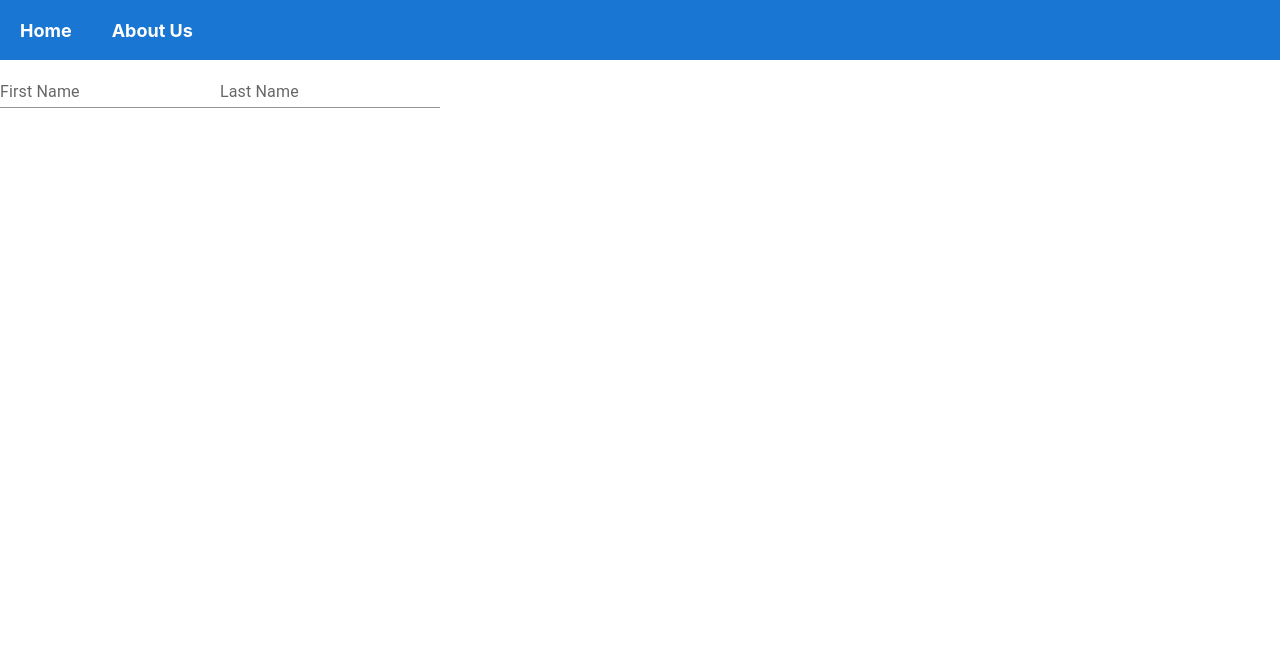
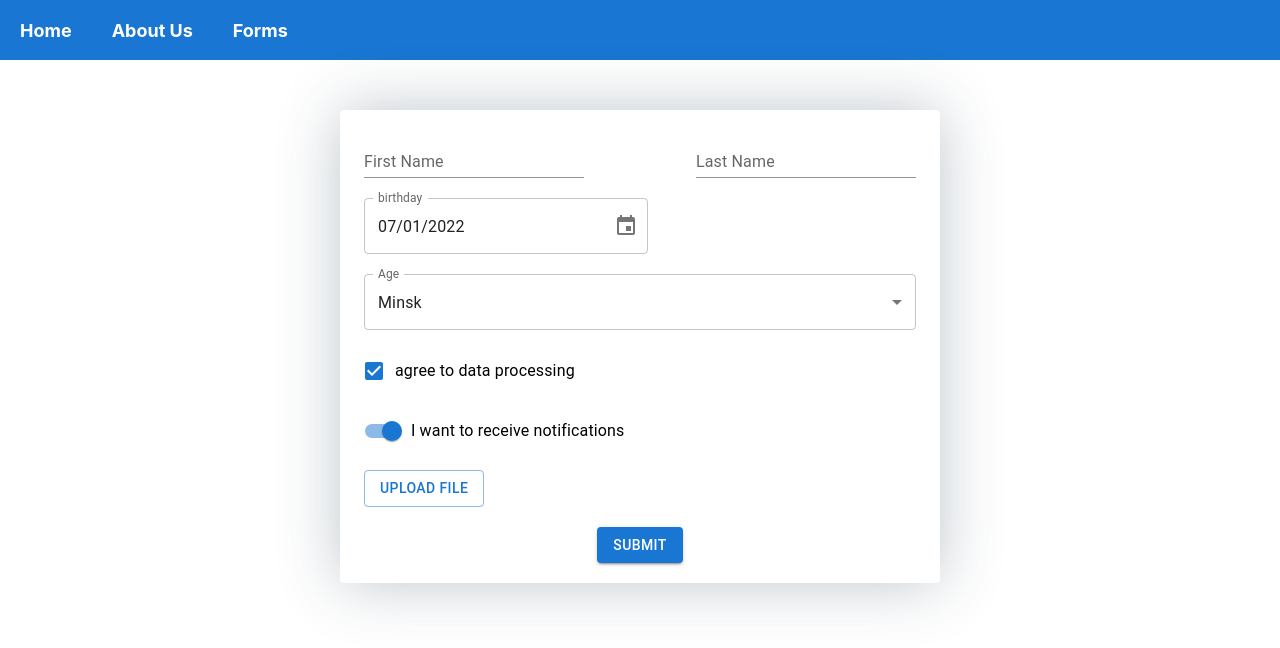
Before and after one commit to vladi2909/react-rs, a React (Create React App) app in the folder project/: page /forms in a window 1280 px wide. Shown: the top 648 px of the page. Built offline with nearby package versions, Linux system fonts and the light colour scheme.

Commit message:
add form

```diff
--- a/project/package.json
+++ b/project/package.json
@@ -10,6 +10,7 @@
     "@testing-library/jest-dom": "^5.16.4",
     "@testing-library/react": "^13.3.0",
     "@testing-library/user-event": "^13.5.0",
+    "date-fns": "^2.28.0",
     "moment": "^2.29.4",
     "react": "^18.2.0",
     "react-dom": "^18.2.0",
--- a/project/src/App.js
+++ b/project/src/App.js
@@ -14,6 +14,7 @@ class App extends React.Component {
         <header className="App-header">
           <Link to="/">Home</Link>
           <Link to="/about-us">About Us</Link>
+          <Link to="/forms">Forms</Link>
         </header>
         <Routes>
             <Route path='/' element={<HomePage />} />
--- a/project/src/pages/Forms.jsx
+++ b/project/src/pages/Forms.jsx
@@ -1,6 +1,34 @@
 import React from "react";
 
+import Container from '@mui/material/Container';
 import TextField from '@mui/material/TextField';
+import { AdapterDateFns } from '@mui/x-date-pickers/AdapterDateFns';
+import { LocalizationProvider } from '@mui/x-date-pickers/LocalizationProvider';
+import { DesktopDatePicker } from '@mui/x-date-pickers/DesktopDatePicker';
+import FormControl from '@mui/material/FormControl';
+import InputLabel from '@mui/material/InputLabel';
+import Select from '@mui/material/Select';
+import MenuItem from '@mui/material/MenuItem';
+import FormControlLabel from '@mui/material/FormControlLabel';
+import Checkbox from '@mui/material/Checkbox';
+import Switch from '@mui/material/Switch';
+import Button from '@mui/material/Button';
+
+const form = {
+  maxWidth: "600px",
+  display: "flex",
+  margin: "0 auto",
+  padding: "0 0 20px",
+  marginTop: "50px",
+  borderRadius: "4px",
+  boxShadow: "0px 0px 62px 0px rgba(34, 60, 80, 0.29)"
+};
+
+const block = {
+  marginTop: "20px",
+  display: "flex",
+  justifyContent: "space-between"
+};
 
 class Forms extends React.Component {
   constructor() {
@@ -8,11 +36,72 @@ class Forms extends React.Component {
   }
 
   render() {
+    const handleChange = (newValue) => { };
+    const label = { inputProps: { 'aria-label': 'Switch demo' } };
+
     return (
-      <form>
-        <TextField id="standard-basic" label="First Name" variant="standard" />
-        <TextField id="standard-basic" label="Last Name" variant="standard" />
+      <form style={form}>
+        <Container maxWidth="sm">
+          <div style={block}>
+            <TextField id="standard-basic" label="First Name" variant="standard" />
+            <TextField id="standard-basic" label="Last Name" variant="standard" />
+          </div>
 
+          <div style={block}>
+            <LocalizationProvider dateAdapter={AdapterDateFns}>
+              <DesktopDatePicker
+                label="birthday"
+                inputFormat="MM/dd/yyyy"
+                onChange={handleChange}
+                renderInput={(params) => <TextField {...params} />}
+              />
+            </LocalizationProvider>
+          </div>
+
+          <div style={block}>
+            <FormControl fullWidth>
+              <InputLabel id="demo-simple-select-label">Age</InputLabel>
+              <Select
+                labelId="demo-simple-select-label"
+                id="demo-simple-select"
+                value={10}
+                label="City"
+                onChange={handleChange}
+              >
+                <MenuItem value={10}>Minsk</MenuItem>
+                <MenuItem value={20}>Brest</MenuItem>
+                <MenuItem value={30}>Grodno</MenuItem>
+                <MenuItem value={30}>Vitebsk</MenuItem>
+                <MenuItem value={30}>Mogilev</MenuItem>
+                <MenuItem value={30}>Gomel</MenuItem>
+              </Select>
+            </FormControl>
+          </div>
+
+          <div style={block}>
+            <FormControlLabel control={<Checkbox defaultChecked />} label="agree to data processing" />
+          </div>
+
+          <div style={block}>
+            <FormControlLabel
+              control={
+                <Switch {...label} defaultChecked />
+              }
+              label="I want to receive notifications"
+            />
+          </div>
+
+          <div style={block}>
+            <Button variant="outlined" component="label">
+              Upload File
+              <input type="file" hidden />
+            </Button>
+          </div>
+
+          <div style={block}>
+            <Button style={{margin: "0 auto"}} variant="contained">Submit</Button>
+          </div>
+        </Container>
       </form>
     );
   }
```
Also changed, not shown: 1 other file (tests, documents, lock files or other folders).
